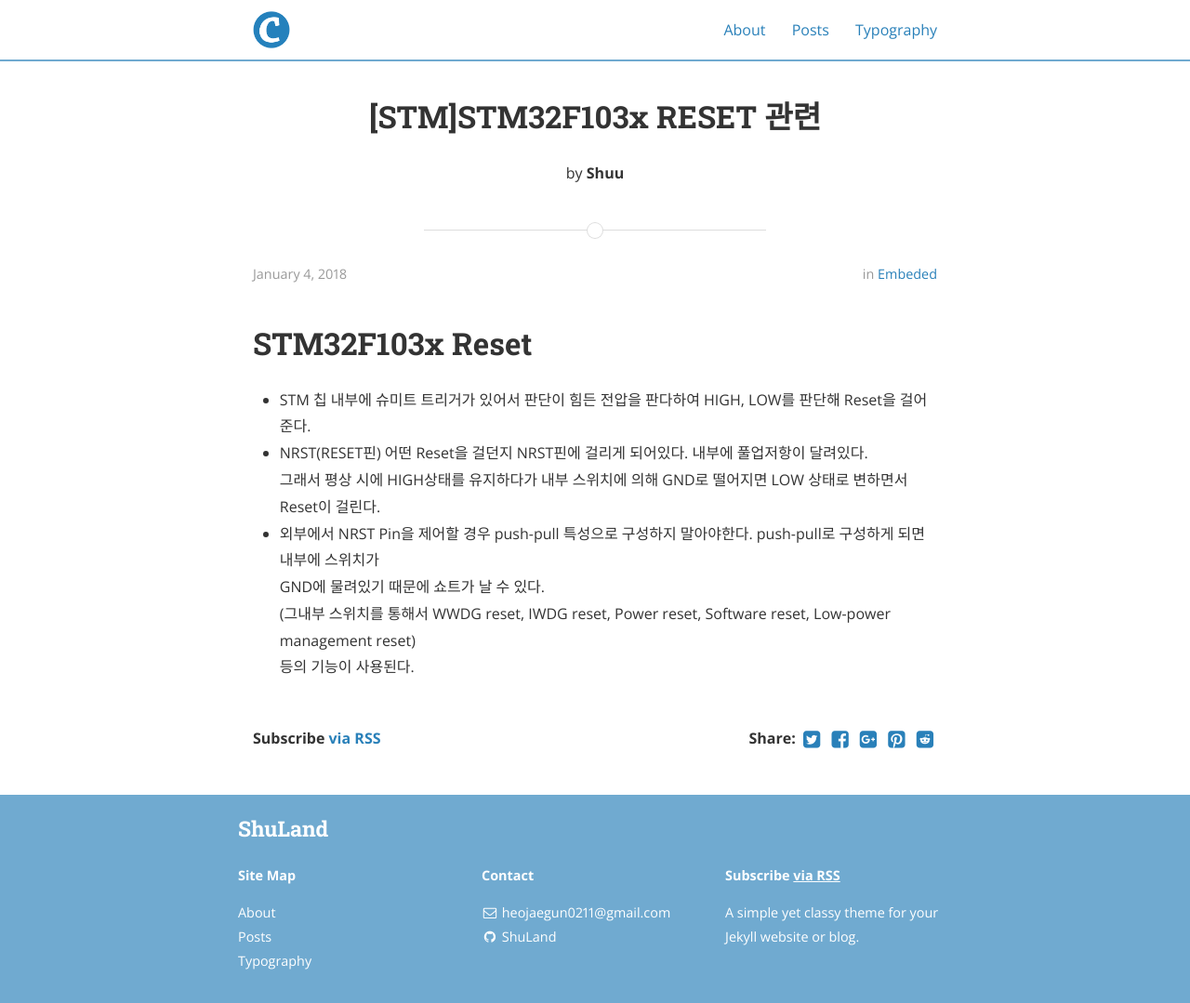
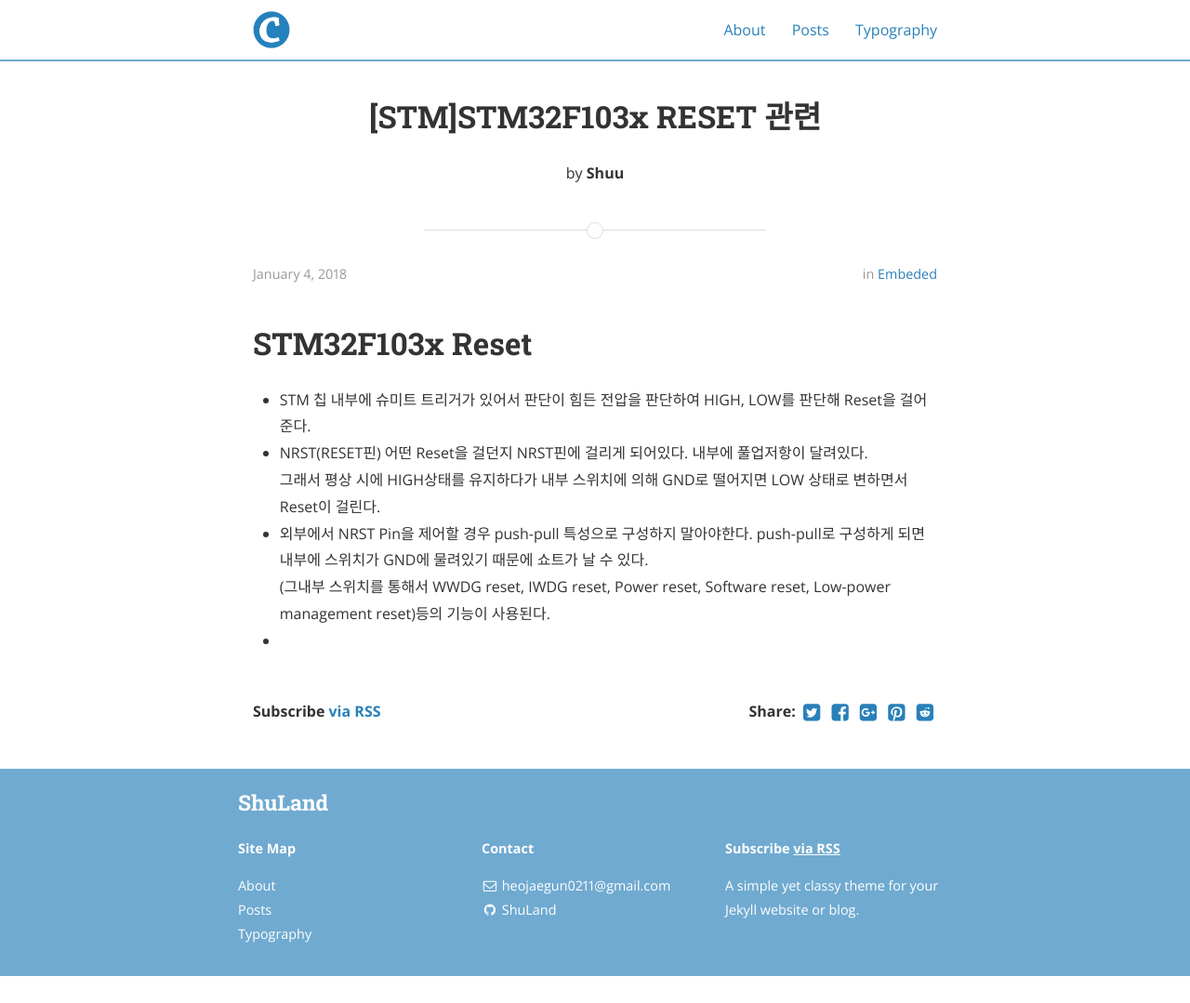
Before and after one commit to Shuland/Shuland.github.io, a Jekyll site: the page built from _posts/2015-04-18-Embeded-STM.markdown, in a window 1280 px wide. Shown: the whole page at 93% size. Built offline with Jekyll 4.4.1, drawn with Linux system fonts in a browser that asks for light colours; nearby versions of some CDN libraries; after the commit the page ends 1050 px from its top, so only the background shows below that.

Commit message:
editpost

```diff
--- a/_posts/2015-04-18-Embeded-STM.markdown
+++ b/_posts/2015-04-18-Embeded-STM.markdown
@@ -8,10 +8,11 @@ categories: Embeded
 
 # STM32F103x Reset
 
-- STM 칩 내부에 슈미트 트리거가 있어서 판단이 힘든 전압을 판다하여 HIGH, LOW를 판단해 Reset을 걸어준다.
+- STM 칩 내부에 슈미트 트리거가 있어서 판단이 힘든 전압을 판단하여
+HIGH, LOW를 판단해 Reset을 걸어준다.
 - NRST(RESET핀) 어떤 Reset을 걸던지 NRST핀에 걸리게 되어있다. 내부에 풀업저항이 달려있다.
-그래서 평상 시에 HIGH상태를 유지하다가 내부 스위치에 의해 GND로 떨어지면 LOW 상태로 변하면서 Reset이 걸린다.
-- 외부에서 NRST Pin을 제어할 경우 push-pull 특성으로 구성하지 말아야한다. push-pull로 구성하게 되면 내부에 스위치가
-GND에 물려있기 때문에 쇼트가 날 수 있다.
-(그내부 스위치를 통해서 WWDG reset, IWDG reset, Power reset, Software reset, Low-power management reset)
-등의 기능이 사용된다.
+그래서 평상 시에 HIGH상태를 유지하다가 내부 스위치에 의해 GND로 떨어지면
+LOW 상태로 변하면서 Reset이 걸린다.
+- 외부에서 NRST Pin을 제어할 경우 push-pull 특성으로 구성하지 말아야한다. push-pull로 구성하게 되면 내부에 스위치가 GND에 물려있기 때문에 쇼트가 날 수 있다.
+(그내부 스위치를 통해서 WWDG reset, IWDG reset, Power reset, Software reset, Low-power management reset)등의 기능이 사용된다.
+-
```
